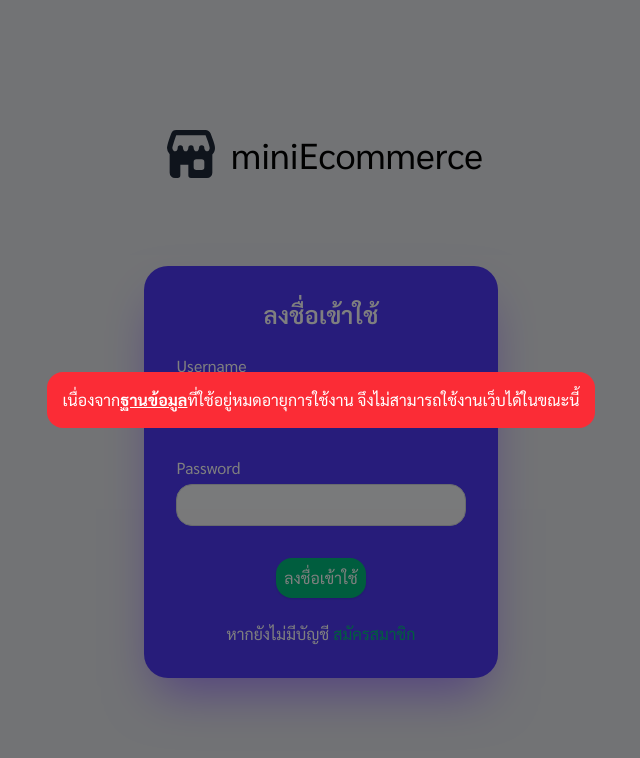
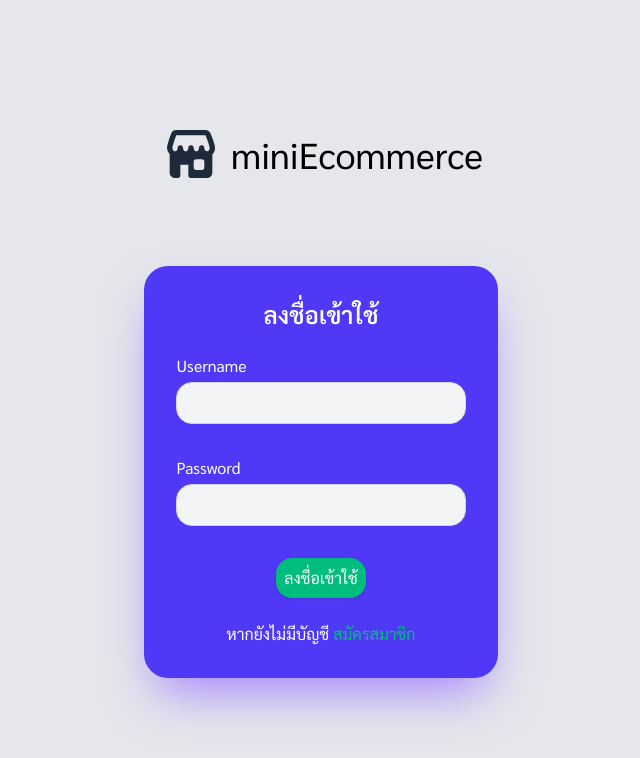
Before and after one commit to GGameover-AI/miniEcommerce-Frontend, an Angular app: page /login in a window 1280 px wide. Shown: the top 758 px of the page, without its empty margins (319-959 px from the left). Built offline with nearby package versions, Linux system fonts and the light colour scheme; no server answers.

Commit message:
[update]-<component>-app

```diff
--- a/src/app/app.html
+++ b/src/app/app.html
@@ -1,7 +1,7 @@
-<div class="fixed inset-0 flex items-center justify-center bg-black/50 mx-auto z-50 p-4">
+<!--<div class="fixed inset-0 flex items-center justify-center bg-black/50 mx-auto z-50 p-4">
     <div class="bg-red-500 text-white rounded-2xl p-4">
         เนื่องจาก<strong class="underline">ฐานข้อมูล</strong>ที่ใช้อยู่หมดอายุการใช้งาน จึงไม่สามารถใช้งานเว็บได้ในขณะนี้
     </div>
-</div>
+</div>-->
 <app-navbar *ngIf="loginCheck" />
 <router-outlet></router-outlet>
```
